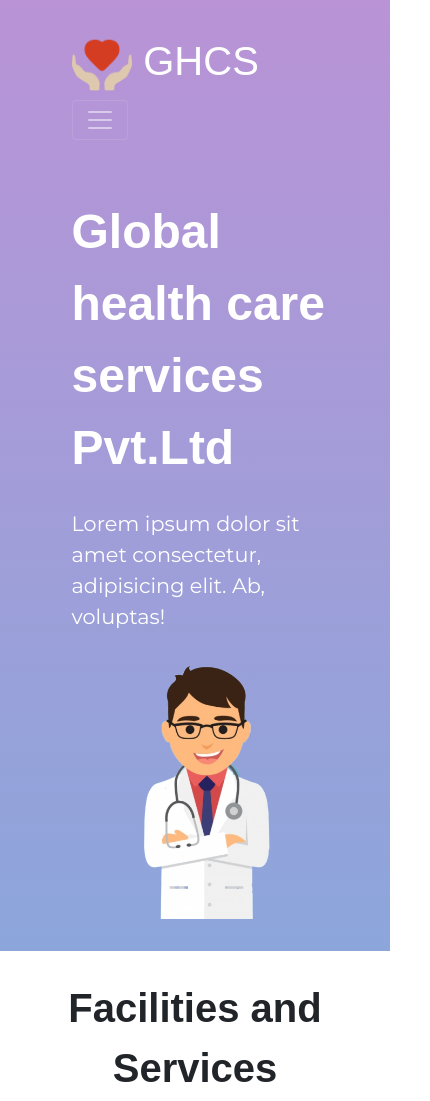
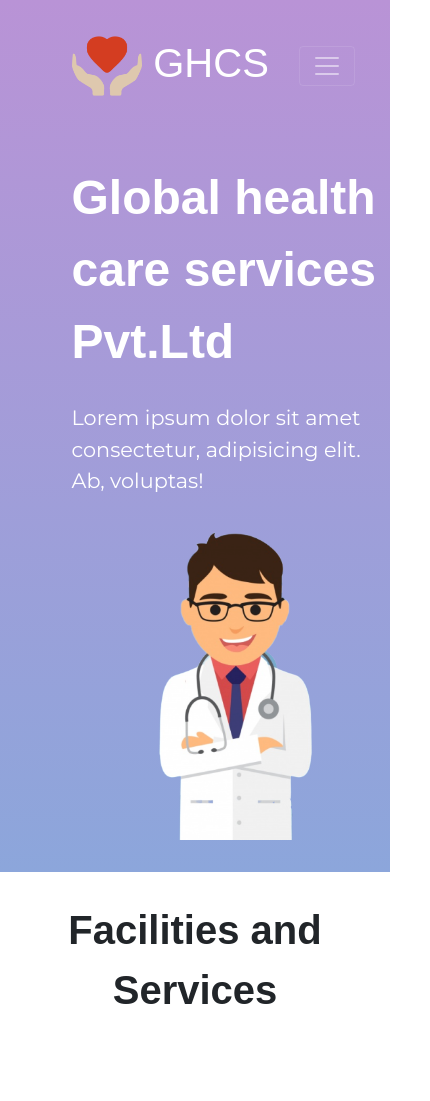
Before and after one commit to Amarmandal/FirstLabProject, a plain HTML site: page index.html in a window 390 px wide. Shown: the top 1101 px of the page, 430 px wide, since content can reach past the window. Drawn offline with nearby package versions, Linux system fonts and the light colour scheme.

Commit message:
Mobile optimize v1

```diff
--- a/css/style.css
+++ b/css/style.css
@@ -18,6 +18,12 @@ body {
 .container-fluid {
     text-align: left;
     padding: 3% 15% 7%;
+}
+
+@media (max-width:576px) {
+    #title div.container-fluid {
+        padding-right: 0;
+    }
 }
 
 h1 {
--- a/index.html
+++ b/index.html
@@ -28,7 +28,7 @@
             <!-- Navbar -->
             <nav class="navbar navbar-expand-lg navbar-dark ">
                 <a class="navbar-brand" href="#">
-                    <img src="Images/logo.png" width="60px" height="60px" class="d-inline-block" alt="">
+                    <img src="Images/logo.png" width="70" height="70px" class="d-inline-block" alt="">
                     GHCS
                 </a>
                 <button class="navbar-toggler" type="button" data-toggle="collapse"
```
